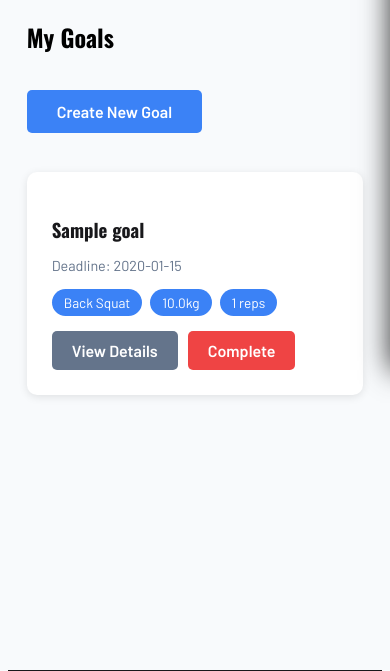
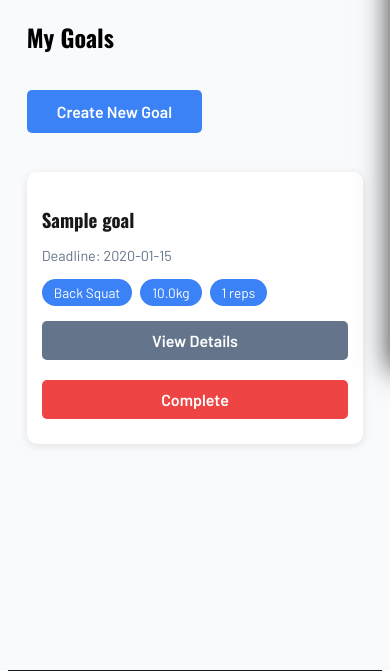
Before and after one commit to Damien62-dev/fitbrigade2.0, a Flask app: page /goals in a window 390 px wide. Shown: the part 123-794 px from the top of the page. Run offline with Flask 3, Linux system fonts and the light colour scheme; tables that the repository leaves empty hold one stand-in row (values such as "Sample post").

Commit message:
Fix responsive layout for mobile - buttons now stack properly

```diff
--- a/static/css/style.css
+++ b/static/css/style.css
@@ -748,31 +748,18 @@ footer p {
     nav ul,
     .mobile-menu {
         position: fixed;
-        /* Fixed positioning */
         right: -100%;
-        /* Hidden off-screen to the right */
         top: 70px;
-        /* Below the nav bar */
         flex-direction: column;
-        /* Stacks items vertically */
         background-color: #1a1a1a;
-        /* Dark background */
         width: 100%;
-        /* Full width */
         text-align: center;
-        /* Centers text */
         transition: right 0.3s ease;
-        /* Smooth slide animation */
         box-shadow: 0 10px 27px rgba(0, 0, 0, 0.8);
-        /* Shadow */
         z-index: 999;
-        /* High stacking order */
         list-style: none;
-        /* No list bullets */
         padding: 0;
-        /* No padding */
         margin: 0;
-        /* No margin */
     }
 
     /* Menu shown when active */
@@ -790,7 +777,6 @@ footer p {
     /* Navigation links full width and centered */
     nav ul a {
         width: 100%;
-        /* Full width */
         padding: 20px;
         display: block;
     }
@@ -829,4 +815,52 @@ footer p {
         padding: 10px;
         max-width: calc(100vw - 40px);
     }
+
+    /* FIX: Boutons empilés sur mobile */
+    .detail-actions,
+    .card-actions {
+        flex-direction: column;
+        width: 100%;
+        padding: 0;
+    }
+
+    .detail-actions a,
+    .detail-actions button,
+    .card-actions a,
+    .card-actions button {
+        width: 100%;
+        text-align: center;
+        margin-bottom: 10px;
+        box-sizing: border-box;
+    }
+
+    /* FIX: Cartes sur mobile - padding réduit */
+    .detail-card,
+    .workout-card {
+        padding: 15px;
+    }
+
+    /* responsive form padding */
+    form {
+        padding: 20px;
+    }
+
+    /* FIX: Boutons dans les forms */
+    form>div[style*="display: flex"] {
+        flex-direction: column !important;
+        width: 100%;
+        gap: 10px;
+    }
+
+    form>div[style*="display: flex"] a,
+    form>div[style*="display: flex"] button {
+        width: 100%;
+        margin: 0;
+        box-sizing: border-box;
+    }
+
+    /* FIX: Container général sur mobile */
+    .container {
+        padding: 0 10px;
+    }
 }
```
